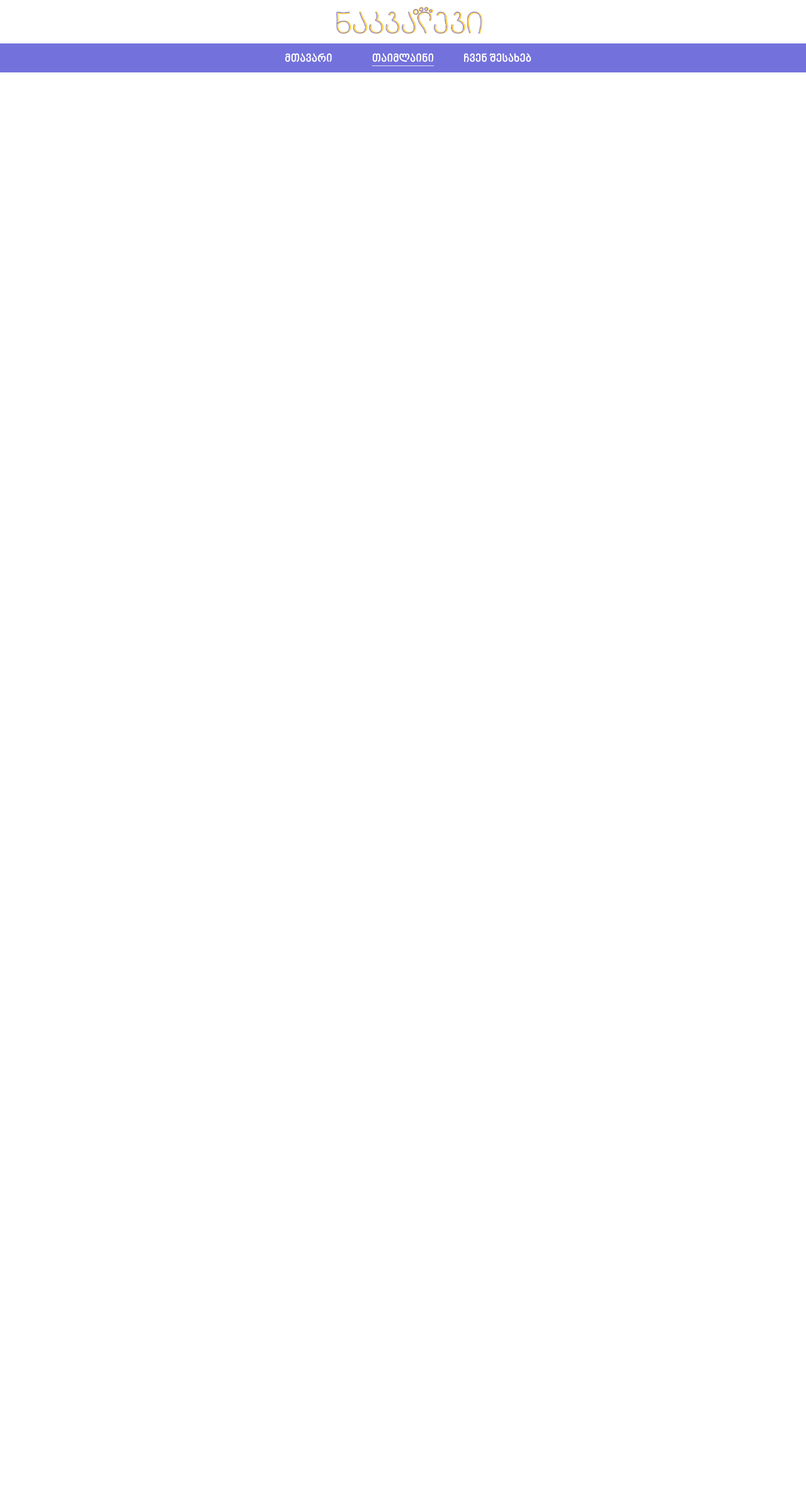
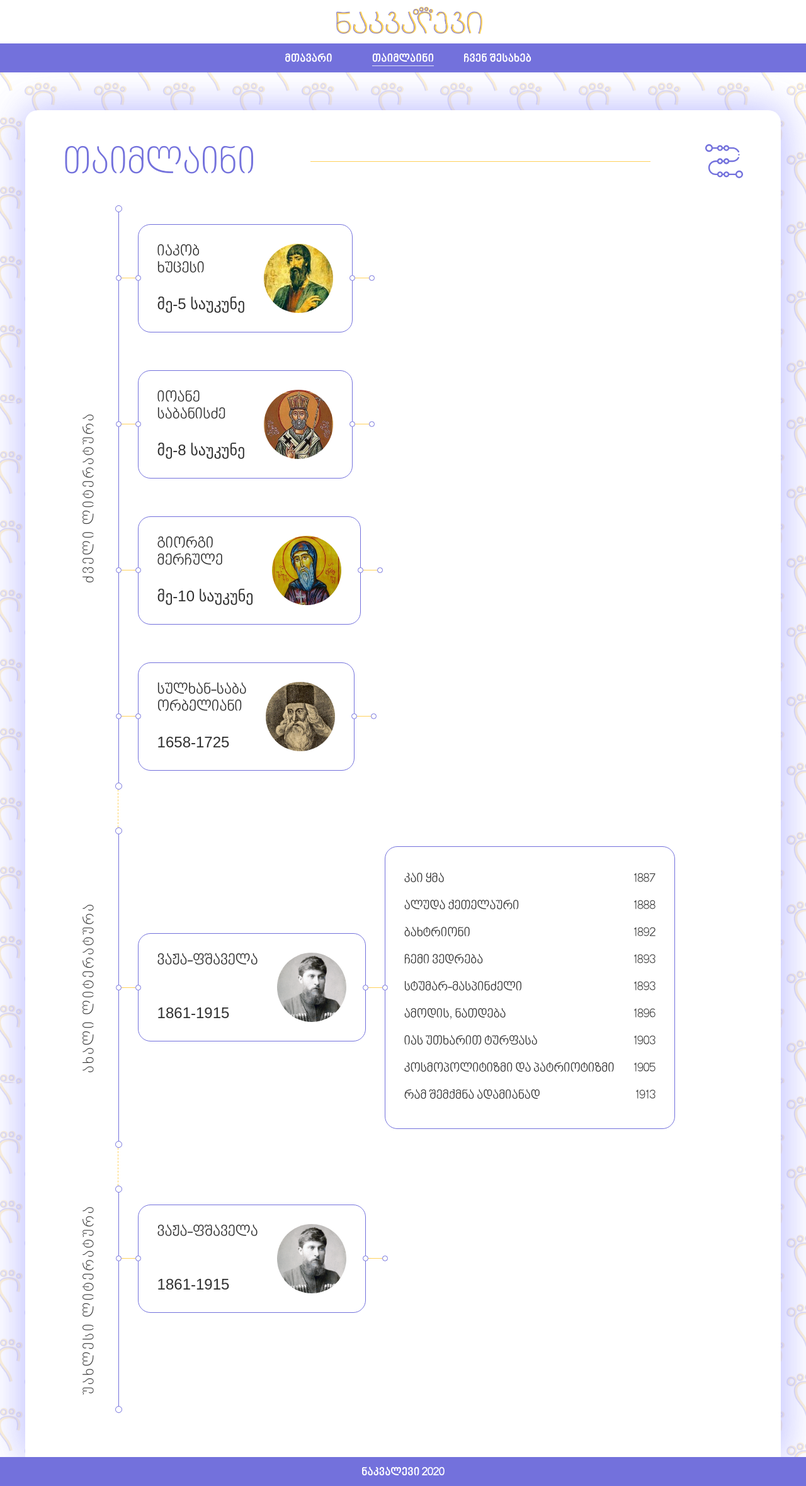
Before and after one commit to tsitokhtsev/nakvalevi, a PHP site: page /timeline in a window 1280 px wide. Shown: the whole page at 63% size. Before the commit the page ends 115 px from the top, so only its background shows below. Run offline with PHP 8.4, Linux system fonts and the light colour scheme; some web fonts are replaced.

Commit message:
timeline page demo

```diff
--- a/css/style.css
+++ b/css/style.css
@@ -87,7 +87,6 @@
 }
 
 .title-hr {
-  margin: 0 30px;
   width: 50%;
   height: 1px;
   vertical-align: -20 px;
--- a/sass/_interface.sass
+++ b/sass/_interface.sass
@@ -40,7 +40,6 @@
         white-space: pre
         +mt-light
     &-hr
-        margin: 0 30px
         width: 50%
         height: 1px
         vertical-align: -20 px
--- a/timeline/css/style.css
+++ b/timeline/css/style.css
@@ -31,4 +31,175 @@
 .navbar-link-title-timeline {
   border-bottom: 1px solid rgba(255, 255, 255, 0.8);
 }
+
+.timeline-section {
+  display: -webkit-box;
+  display: -ms-flexbox;
+  display: flex;
+}
+
+.timeline-period {
+  padding: 30px;
+  text-align: center;
+  font-size: 24px;
+  letter-spacing: 3px;
+  -webkit-writing-mode: tb-rl;
+      -ms-writing-mode: tb-rl;
+          writing-mode: tb-rl;
+  -webkit-transform: rotate(180deg);
+          transform: rotate(180deg);
+  font-family: BPG Nino Mtavruli Book, sans-serif;
+}
+
+.timeline-period-between {
+  margin-right: 27px;
+  padding: 30px;
+}
+
+.timeline-main {
+  position: relative;
+  border-left: 1px solid #7371dc;
+}
+
+.timeline-main:before {
+  position: absolute;
+  content: "";
+  display: block;
+  top: 0;
+  left: -6px;
+  width: 9px;
+  height: 9px;
+  border-radius: 50%;
+  background: #fff;
+  border: 1px solid #7371dc;
+}
+
+.timeline-main:after {
+  position: absolute;
+  content: "";
+  display: block;
+  bottom: 0;
+  left: -6px;
+  width: 9px;
+  height: 9px;
+  border-radius: 50%;
+  background: #fff;
+  border: 1px solid #7371dc;
+}
+
+.timeline-main-between {
+  border-left: 1px dashed #ffd15c;
+}
+
+.timeline-line {
+  position: relative;
+  margin: 0;
+  width: 30px;
+  height: 1px;
+  border: none;
+  background-color: #ffd15c;
+}
+
+.timeline-line:before {
+  position: absolute;
+  content: "";
+  display: block;
+  top: -4px;
+  left: -5px;
+  width: 7px;
+  height: 7px;
+  border-radius: 50%;
+  background: #fff;
+  border: 1px solid #7371dc;
+}
+
+.timeline-line:after {
+  position: absolute;
+  content: "";
+  display: block;
+  top: -4px;
+  right: -5px;
+  width: 7px;
+  height: 7px;
+  border-radius: 50%;
+  background: #fff;
+  border: 1px solid #7371dc;
+}
+
+.timeline-author {
+  position: relative;
+  display: -webkit-box;
+  display: -ms-flexbox;
+  display: flex;
+  -webkit-box-align: center;
+      -ms-flex-align: center;
+          align-items: center;
+}
+
+.timeline-author-bio {
+  display: -webkit-box;
+  display: -ms-flexbox;
+  display: flex;
+  -webkit-box-pack: justify;
+      -ms-flex-pack: justify;
+          justify-content: space-between;
+  margin: 30px 0;
+  padding: 30px;
+  max-height: 110px;
+  border: 1px solid #7371dc;
+  border-radius: 20px;
+}
+
+.timeline-author-info {
+  display: -webkit-box;
+  display: -ms-flexbox;
+  display: flex;
+  -webkit-box-orient: vertical;
+  -webkit-box-direction: normal;
+      -ms-flex-direction: column;
+          flex-direction: column;
+  -webkit-box-pack: justify;
+      -ms-flex-pack: justify;
+          justify-content: space-between;
+  font-size: 24px;
+}
+
+.timeline-author-info-name {
+  font-family: BPG Nino Mtavruli, sans-serif;
+}
+
+.timeline-author-info-years {
+  font-family: "BPG Nino Mkhedruli", sans-serif;
+}
+
+.timeline-author-img {
+  margin-left: 30px;
+  width: 110px;
+  height: 110px;
+  border-radius: 99px;
+}
+
+.timeline-author-writings {
+  margin: 30px 0;
+  padding: 30px;
+  border: 1px solid #7371dc;
+  border-radius: 20px;
+}
+
+.timeline-author-writing {
+  display: -webkit-box;
+  display: -ms-flexbox;
+  display: flex;
+  -webkit-box-pack: justify;
+      -ms-flex-pack: justify;
+          justify-content: space-between;
+  padding: 10px 0;
+  font-size: 20px;
+  font-family: BPG Nino Mtavruli, sans-serif;
+}
+
+.timeline-author-writing-date {
+  margin-left: 30px;
+  text-align: right;
+}
 /*# sourceMappingURL=style.css.map */
--- a/timeline/index.html
+++ b/timeline/index.html
@@ -11,7 +11,7 @@
     <link rel="stylesheet" href="css/style.css" />
 </head>
 
-<body>
+<body class="body">
     <div class="logo">
         <img class="logo-img" src="../img/logo.png" alt="">
     </div>
@@ -28,6 +28,130 @@
             </a>
         </div>
     </nav>
+    <div class="timeline article">
+        <div class="container">
+            <h1 class="title">
+                <span class="title-text">თაიმლაინი</span>
+                <hr class="title-hr">
+                <img class="title-icon" src="img/timeline.svg">
+            </h1>
+            <div class="timeline-section">
+                <div class="timeline-period">ძველი ლიტერატურა</div>
+                <div class="timeline-main">
+                    <div class="timeline-author">
+                        <hr class="timeline-line">
+                        <div class="timeline-author-bio">
+                            <div class="timeline-author-info">
+                                <span class="timeline-author-info-name">იაკობ<br>ხუცესი</span>
+                                <span class="timeline-author-info-years">მე-5 საუკუნე</span>
+                            </div>
+                            <img class="timeline-author-img" src="img/ხუცესი.jpg">
+                        </div>
+                        <hr class="timeline-line">
+                    </div>
+                    <div class="timeline-author">
+                        <hr class="timeline-line">
+                        <div class="timeline-author-bio">
+                            <div class="timeline-author-info">
+                                <span class="timeline-author-info-name">იოანე<br>საბანისძე</span>
+                                <span class="timeline-author-info-years">მე-8 საუკუნე</span>
+                            </div>
+                            <img class="timeline-author-img" src="img/საბანისძე.jpg">
+                        </div>
+                        <hr class="timeline-line">
+                    </div>
+                    <div class="timeline-author">
+                        <hr class="timeline-line">
+                        <div class="timeline-author-bio">
+                            <div class="timeline-author-info">
+                                <span class="timeline-author-info-name">გიორგი<br>მერჩულე</span>
+                                <span class="timeline-author-info-years">მე-10 საუკუნე</span>
+                            </div>
+                            <img class="timeline-author-img" src="img/მერჩულე.jpg">
+                        </div>
+                        <hr class="timeline-line">
+                    </div>
+                    <div class="timeline-author">
+                        <hr class="timeline-line">
+                        <div class="timeline-author-bio">
+                            <div class="timeline-author-info">
+                                <span class="timeline-author-info-name">სულხან-საბა<br>ორბელიანი</span>
+                                <span class="timeline-author-info-years">1658-1725</span>
+                            </div>
+                            <img class="timeline-author-img" src="img/ორბელიანი.png">
+                        </div>
+                        <hr class="timeline-line">
+                    </div>
+                </div>
+            </div>
+            <div class="timeline-section">
+                <div class="timeline-period-between"></div>
+                <div class="timeline-main-between"></div>
+            </div>
+            <div class="timeline-section">
+                <div class="timeline-period">ახალი ლიტერატურა</div>
+                <div class="timeline-main">
+                    <div class="timeline-author">
+                        <hr class="timeline-line">
+                        <div class="timeline-author-bio">
+                            <div class="timeline-author-info">
+                                <span class="timeline-author-info-name">ვაჟა-ფშაველა</span>
+                                <span class="timeline-author-info-years">1861-1915</span>
+                            </div>
+                            <img class="timeline-author-img" src="img/ვაჟა-ფშაველა.png">
+                        </div>
+                        <hr class="timeline-line">
+                        <div class="timeline-author-writings">
+                            <div class="timeline-author-writing">კაი ყმა <span
+                                    class="timeline-author-writing-date">1887</span></div>
+                            <div class="timeline-author-writing">ალუდა ქეთელაური <span
+                                    class="timeline-author-writing-date">1888</span></div>
+                            <div class="timeline-author-writing">ბახტრიონი <span
+                                    class="timeline-author-writing-date">1892</span></div>
+                            <div class="timeline-author-writing">ჩემი ვედრება <span
+                                    class="timeline-author-writing-date">1893</span></div>
+                            <div class="timeline-author-writing">სტუმარ-მასპინძელი <span
+                                    class="timeline-author-writing-date">1893</span></div>
+                            <div class="timeline-author-writing">ამოდის, ნათდება <span
+                                    class="timeline-author-writing-date">1896</span></div>
+                            <div class="timeline-author-writing">იას უთხარით ტურფასა <span
+                                    class="timeline-author-writing-date">1903</span></div>
+                            <div class="timeline-author-writing">კოსმოპოლიტიზმი და პატრიოტიზმი <span
+                                    class="timeline-author-writing-date">1905</span></div>
+                            <div class="timeline-author-writing">რამ შემქმნა ადამიანად <span
+                                    class="timeline-author-writing-date">1913</span></div>
+                        </div>
+                    </div>
+                </div>
+            </div>
+            <div class="timeline-section">
+                <div class="timeline-period-between"></div>
+                <div class="timeline-main-between"></div>
+            </div>
+            <div class="timeline-section">
+                <div class="timeline-period">უახლესი ლიტერატურა</div>
+                <div class="timeline-main">
+                    <div class="timeline-author">
+                        <hr class="timeline-line">
+                        <div class="timeline-author-bio">
+                            <div class="timeline-author-info">
+                                <span class="timeline-author-info-name">ვაჟა-ფშაველა</span>
+                                <span class="timeline-author-info-years">1861-1915</span>
+                            </div>
+                            <img class="timeline-author-img" src="img/ვაჟა-ფშაველა.png">
+                        </div>
+                        <hr class="timeline-line">
+                    </div>
+                </div>
+            </div>
+        </div>
+    </div>
+    </div>
+    </div>
+    <div class="footer">
+        <span>ნაკვალევი 2020</span>
+    </div>
+    <script src=""></script>
 </body>
 
 </html>
--- /dev/null
+++ b/timeline/sass/_timeline.sass
@@ -0,0 +1,110 @@
+.timeline
+    &-section
+        display: flex
+    &-period
+        padding: 30px
+        text-align: center
+        font-size: 24px
+        letter-spacing: 3px
+        writing-mode: tb-rl
+        transform: rotate(180deg)
+        +mt-light
+        &-between
+            margin-right: 27px
+            padding: 30px
+    &-main
+        position: relative
+        border-left: 1px solid $purple
+        &:before
+            position: absolute
+            content: ""
+            display: block
+            top: 0
+            left: -6px
+            width: 9px
+            height: 9px
+            border-radius: 50%
+            background: #fff
+            border: 1px solid $purple
+        &:after
+            position: absolute
+            content: ""
+            display: block
+            bottom: 0
+            left: -6px
+            width: 9px
+            height: 9px
+            border-radius: 50%
+            background: #fff
+            border: 1px solid $purple
+        &-between
+            border-left: 1px dashed $yellow
+    &-line
+        position: relative
+        margin: 0
+        width: 30px
+        height: 1px
+        border: none
+        background-color: $yellow
+        &:before
+            position: absolute
+            content: ""
+            display: block
+            top: -4px
+            left: -5px
+            width: 7px
+            height: 7px
+            border-radius: 50%
+            background: #fff
+            border: 1px solid $purple
+        &:after
+            position: absolute
+            content: ""
+            display: block
+            top: -4px
+            right: -5px
+            width: 7px
+            height: 7px
+            border-radius: 50%
+            background: #fff
+            border: 1px solid $purple
+    &-author
+        position: relative
+        display: flex
+        align-items: center
+        &-bio
+            display: flex
+            justify-content: space-between
+            margin: 30px 0
+            padding: 30px
+            max-height: 110px
+            border: 1px solid $purple
+            border-radius: 20px
+        &-info
+            display: flex
+            flex-direction: column
+            justify-content: space-between
+            font-size: 24px
+            &-name
+                +mt-regular
+            &-years
+                +mkh-regular
+        &-img
+            margin-left: 30px
+            width: 110px
+            height: 110px
+            border-radius: 99px
+        &-writings
+            margin: 30px 0
+            padding: 30px
+            border: 1px solid $purple
+            border-radius: 20px
+        &-writing
+            display: flex
+            justify-content: space-between
+            padding: 10px 0
+            font-size: 20px
+            +mt-regular
+            &-date
+                margin-left: 30px
+                text-align: right
--- a/timeline/sass/style.sass
+++ b/timeline/sass/style.sass
@@ -1,3 +1,4 @@
 @import "../../sass/colors"
 @import "../../sass/fonts"
 @import "navbar"
+@import "timeline"
```
Also changed, not shown: timeline/js/timeline.js (added, +48 -0 lines), timeline/css/timeline.css (added), timeline/img/timeline.svg (added), timeline/img/ვაჟა-ფშაველა.png (added), timeline/img/მერჩულე.jpg (added), timeline/img/ორბელიანი.png (added), timeline/img/საბანისძე.jpg (added), timeline/img/ხუცესი.jpg (added), 2 other files.
